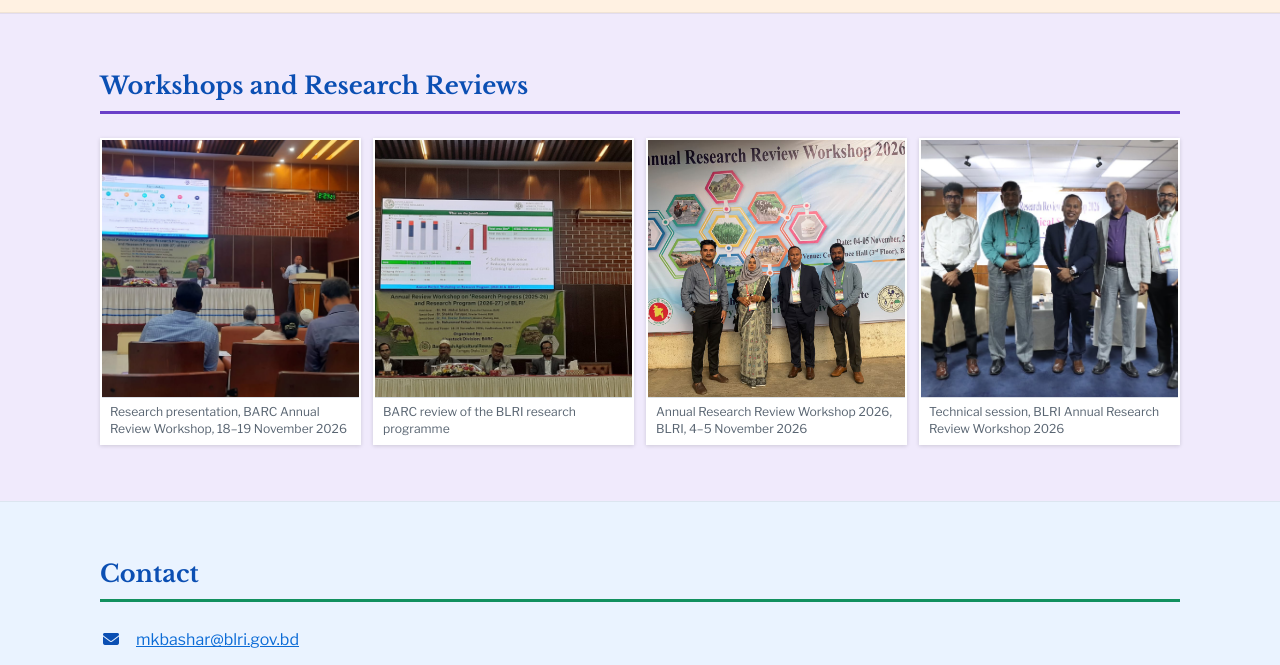
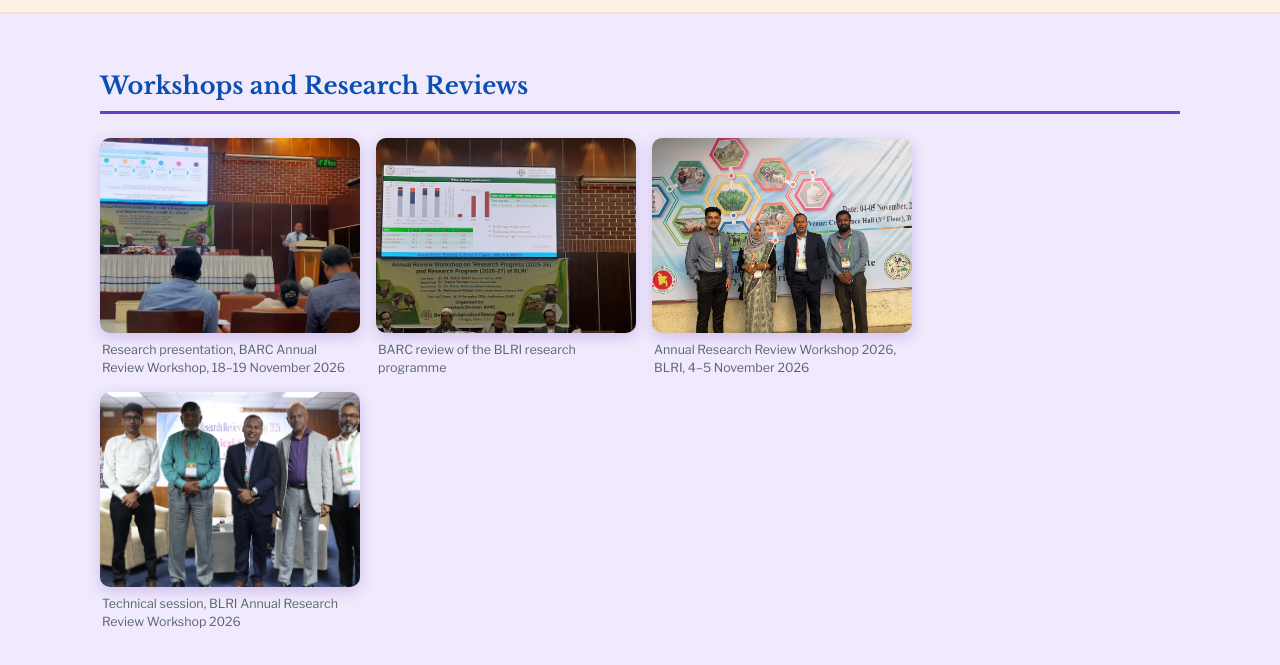
Before and after one commit to DrMKBashar/DrMKBashar.github.io, a plain HTML site: page index.html in a window 1280 px wide. Shown: the part 4340-5005 px from the top of the page. Drawn offline with nearby package versions, Linux system fonts and the light colour scheme.

Commit message:
Gallery: small rounded thumbnails with hover zoom, like Yousuf Ali site
Co-Authored-By: Claude Sonnet 5.5 <noreply@anthropic.com>

```diff
--- a/assets/css/style.css
+++ b/assets/css/style.css
@@ -188,3 +188,14 @@ h1,h2,h3{font-family:var(--serif);color:var(--navy);margin:0;line-height:1.3}
 .gallery img{aspect-ratio:1/1}
 .gallery figcaption{font-size:.76rem;padding:6px 8px;line-height:1.35}
 @media (max-width:820px){.gallery{grid-template-columns:repeat(2,1fr)}}
+
+/* ---- gallery: small rounded thumbnails, zoom on hover, enlarge on click ---- */
+.gallery{display:grid;grid-template-columns:repeat(auto-fill,minmax(200px,260px));gap:16px;justify-content:start}
+.gallery figure{border:0;background:transparent;box-shadow:none}
+.gallery figure:hover{border-color:transparent}
+.gallery a{display:block;border-radius:10px;overflow:hidden;box-shadow:0 4px 14px rgba(106,63,200,.25);cursor:zoom-in}
+.gallery a:focus-visible{outline:3px solid var(--orange);outline-offset:2px}
+.gallery img{aspect-ratio:4/3;transition:transform .5s ease}
+.gallery a:hover img{transform:scale(1.07)}
+.gallery figcaption{border:0;padding:8px 2px 0;font-size:.78rem;line-height:1.4;color:var(--muted)}
+@media (max-width:820px){.gallery{grid-template-columns:repeat(2,1fr)}}
```
